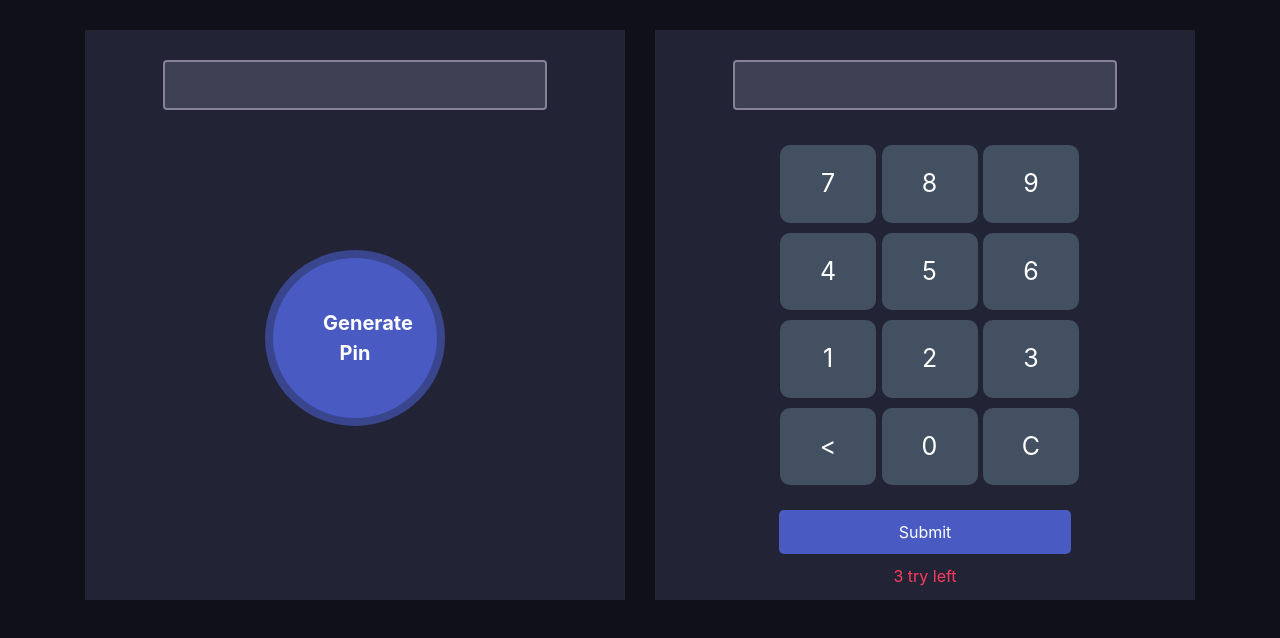
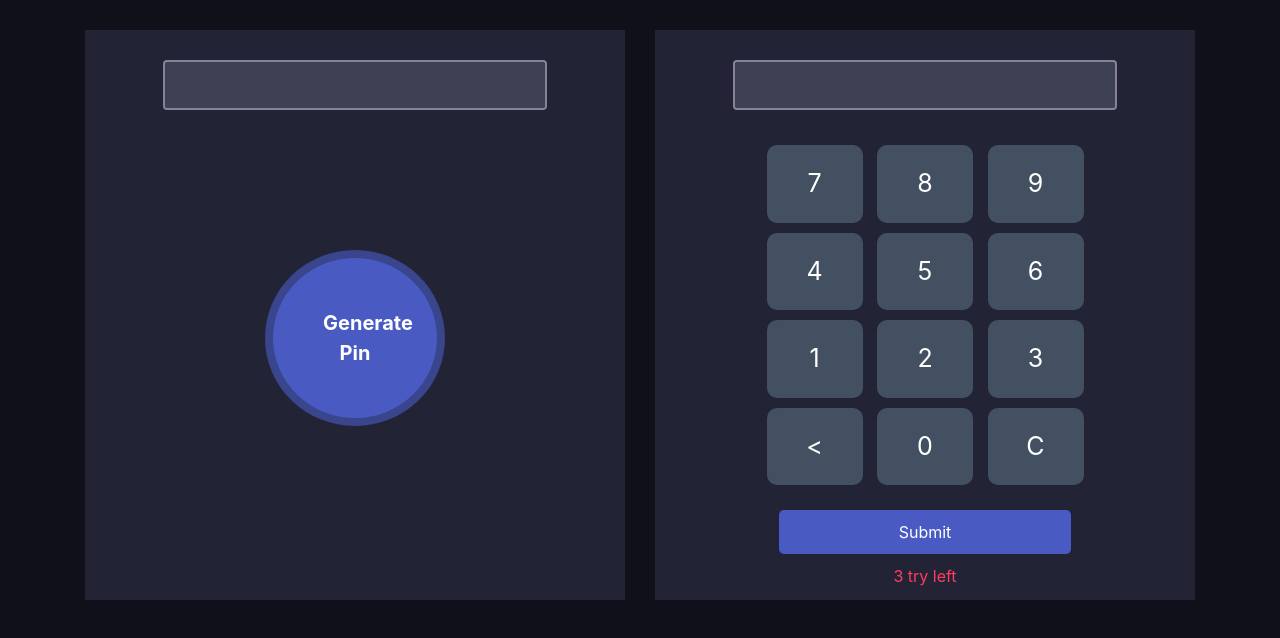
Before and after one commit to nmso2/pin-matcher-js, a plain HTML site: page index.html in a window 1280 px wide. Drawn offline with nearby package versions, Linux system fonts and the light colour scheme.

Commit message:
final commit

```diff
--- a/index.html
+++ b/index.html
@@ -25,24 +25,24 @@
                     <div class="numbers">
                         <div id="key-pad" class="calc-body">
                             <div class="calc-button-row">
-                                <div class="button">7</div>
-                                <div class="button">8</div>
-                                <div class="button">9</div>
+                                <button class="button">7</button>
+                                <button class="button">8</button>
+                                <button class="button">9</button>
                             </div>
                             <div class="calc-button-row">
-                                <div class="button">4</div>
-                                <div class="button">5</div>
-                                <div class="button">6</div>
+                                <button class="button">4</button>
+                                <button class="button">5</button>
+                                <button class="button">6</button>
                             </div>
                             <div class="calc-button-row">
-                                <div class="button">1</div>
-                                <div class="button">2</div>
-                                <div class="button">3</div>
+                                <button class="button">1</button>
+                                <button class="button">2</button>
+                                <button class="button">3</button>
                             </div>
                             <div class="calc-button-row">
-                                <div class="button">&lt;</div>
-                                <div class="button">0</div>
-                                <div class="button">C</div>
+                                <button class="button">&lt;</button>
+                                <button class="button">0</button>
+                                <button class="button">C</button>
                             </div>
                             <div>
                                 <button id="submit-btn" type="submit" class="submit-btn">Submit</button>
--- a/style.css
+++ b/style.css
@@ -63,6 +63,7 @@ width: 100%;
 }
 
 .button {
+    border: 0px;
     width: 20%;
     background: #425062;
     color: #fff;
@@ -72,9 +73,8 @@ display: inline-block;
     font-size: 25px;
     text-align: center;
     vertical-align: middle;
-margin-right: -4px;
+    margin-right: 5px;
     border-radius: 10px;
-cursor: pointer;
 }
 .blink-me {
 color: #E0B612;
```
Also changed, not shown: app.js (+4 -4 lines). Lines whose indentation alone changed are shown as unchanged.
